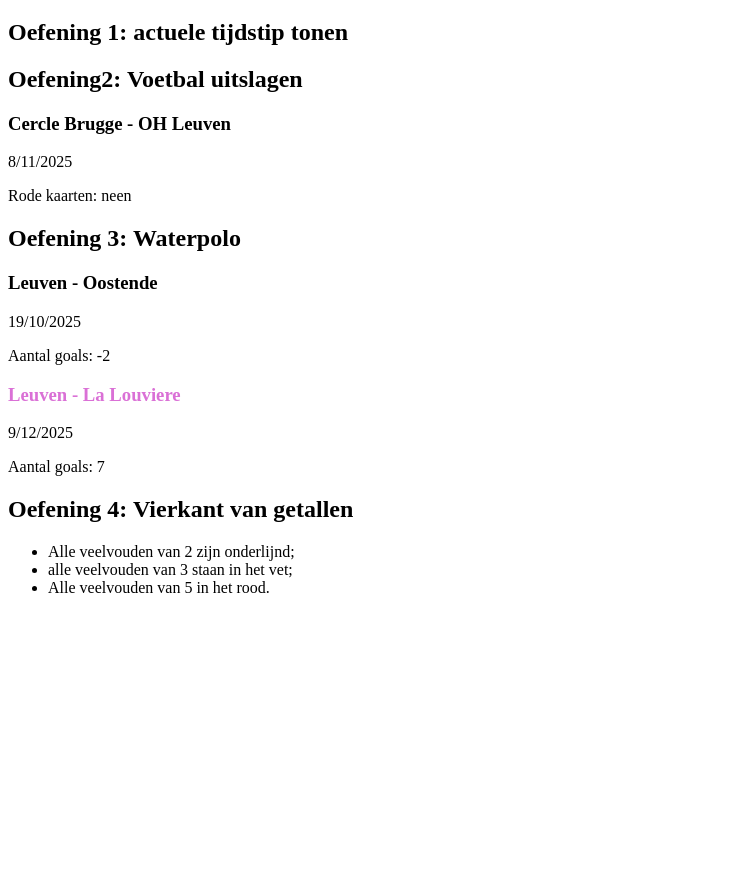
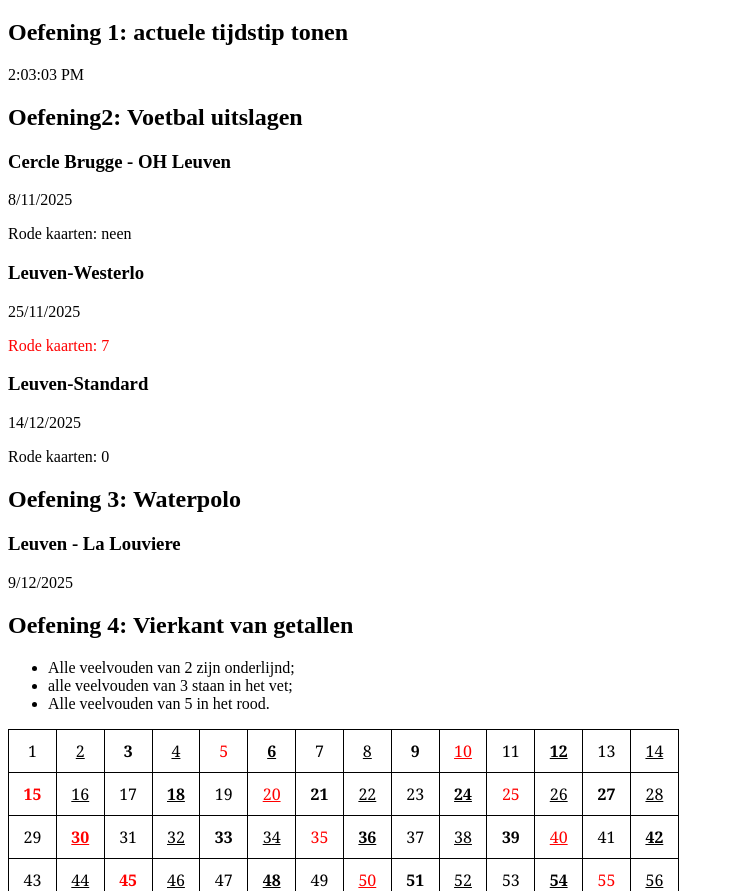
Before and after one commit to greetjeJongen/JS-dom-2526, a plain HTML site: page index.html in a window 1280 px wide. Shown: the part 61-952 px from the top of the page, without its empty margins (0-734 px from the left). Before the commit the page ends 800 px from the top, so only its background shows below. Drawn offline with Linux system fonts and the light colour scheme.

Commit message:
oplossingen toegevoegd

```diff
--- a/index.html
+++ b/index.html
@@ -44,6 +44,8 @@
     <li>alle veelvouden van 3 staan in het vet;</li>
     <li>Alle veelvouden van 5 in het rood.</li>
   </ul>
+  <div id="oef4">
+  </div>
 </body>
 
 </html>
--- a/student.js
+++ b/student.js
@@ -1,10 +1,54 @@
 // Oefening 1: Tijdstip van laden
 
+const pTijdstip = document.createElement("p");
+const now = new Date();
+const currentTime = now.toLocaleTimeString();
+pTijdstip.innerHTML = currentTime;
+document.getElementById("oef1").appendChild(pTijdstip);
+
 // Oefening 2: Voetbal uitslagen
+const voetbal = (ploegen, datum, aantalRodeKaarten) => {
+    const article = document.createElement("article");
+    article.innerHTML = `
+    <h3>${ploegen}</h3>
+      <p>${datum}</p>
+      <p>Rode kaarten: ${aantalRodeKaarten}</p>`
+    if (aantalRodeKaarten > 0)
+        article.querySelector("p:nth-child(3").classList.add("rodeKaart");
+    document.getElementById("oef2").appendChild(article);
+
+}
+voetbal("Leuven-Westerlo", "25/11/2025", 7);
+voetbal("Leuven-Standard", "14/12/2025", 0);
 
 // Oefening 3: Waterpolo uitslagen
+document.getElementById("Leuven-Oostende").remove();
+document.querySelector("#oef3 > article:nth-child(1) > p:nth-child(3)").remove();
+document.querySelector("#oef3 > article:nth-child(1) > h3").removeAttribute("style");
 
 // Oefening 4: Getallenvierkant
 const zijde = 14; // kan je later aanpassen om grotere of kleinere vierkanten te tekenen
 
 // schrijf hieronder je code
+const table = document.createElement("table");
+document.getElementById("oef4").append(table);
+
+const createTableRow = (rowNumber) => {
+    const tr = document.createElement("tr");
+    document.querySelector("#oef4 table").appendChild(tr);
+    for (let i = (rowNumber - 1) * zijde + 1; i <= rowNumber * zijde; i++) {
+        const td = document.createElement("td");
+        td.innerHTML = i;
+        if (i % 2 === 0)
+            td.style.textDecoration = "underline";
+        if (i % 3 === 0)
+            td.style.fontWeight = "bold";
+        if (i % 5 === 0)
+            td.style.color = "red";
+        tr.appendChild(td);
+    }
+}
+
+for (let j = 1; j <= zijde; j++) {
+    createTableRow(j);
+}
```
